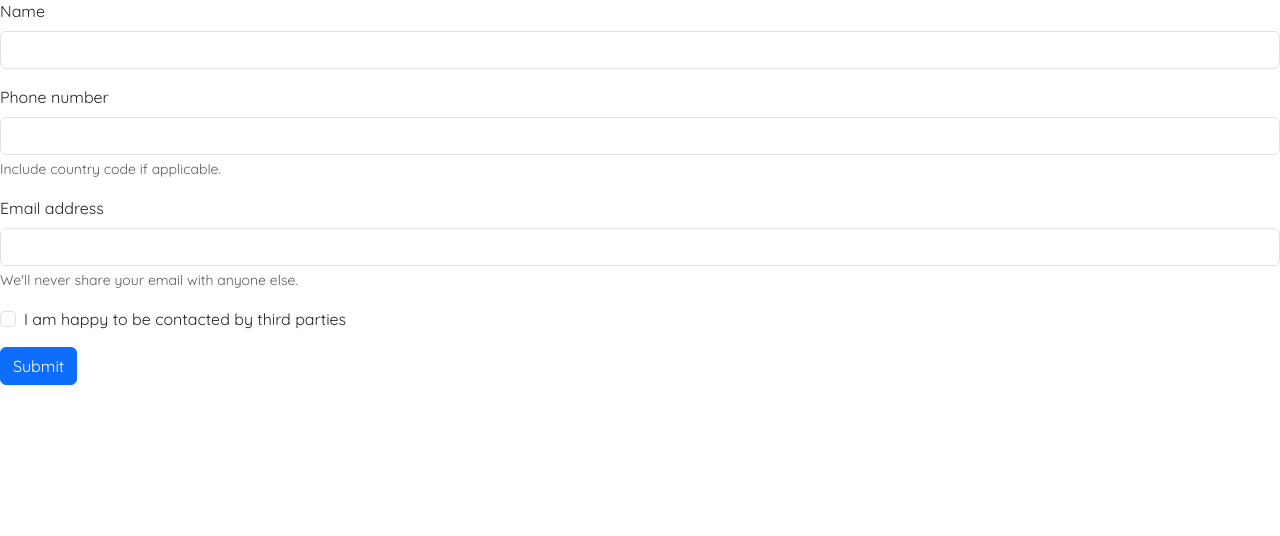
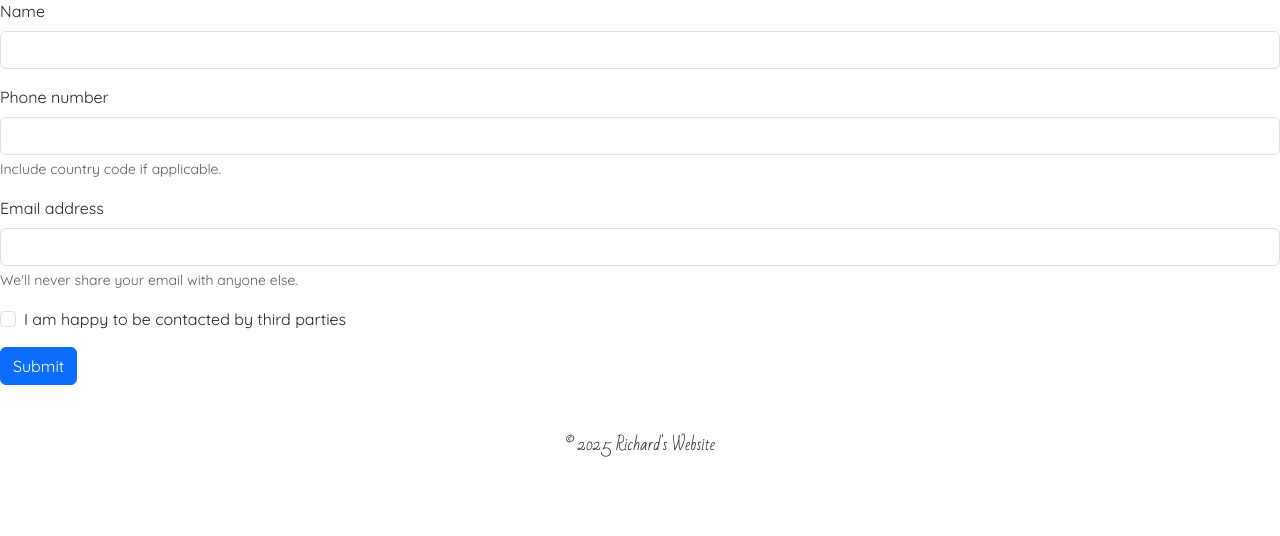
Before and after one commit to rlayfl/iy4103-example-flask-app, a Flask app: page /contact in a window 1280 px wide. Shown: the part 129-665 px from the top of the page. Run offline with Flask 3, Linux system fonts and the light colour scheme; some web fonts are replaced.

Commit message:
Very basic footer with copyright

```diff
--- a/templates/base.html
+++ b/templates/base.html
@@ -38,6 +38,14 @@
         <!-- Child templates insert their main content here -->
     {% endblock %}
 
+    <div class="container">
+        <div class="row">
+            <div class="col-12 text-center mt-5">
+                <p>&copy; 2025 Richard's Website</p>
+            </div>
+        </div>
+    </div>
+
 </body>
 
 <script src="/static/scripts/site.js"></script>
```
